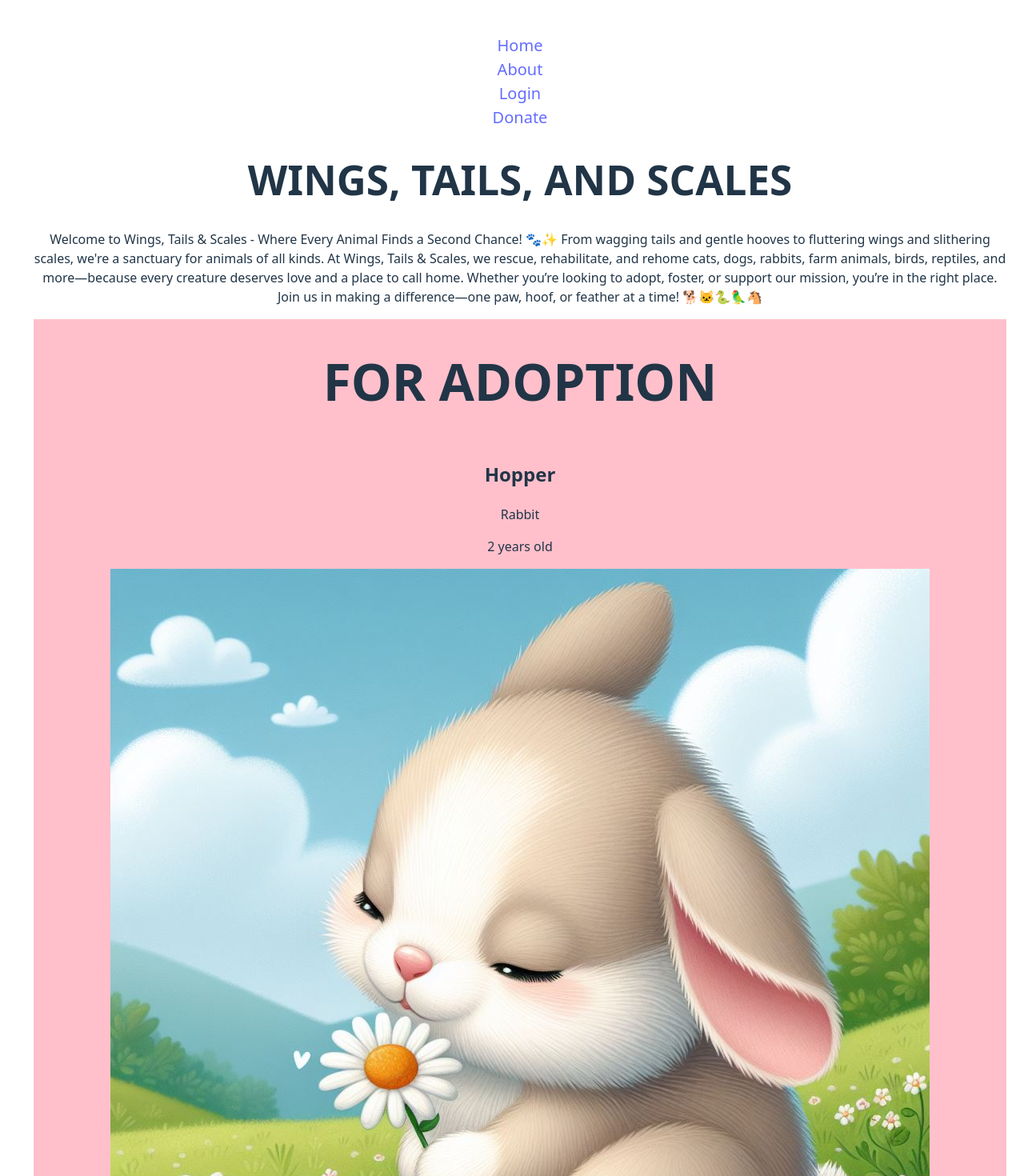
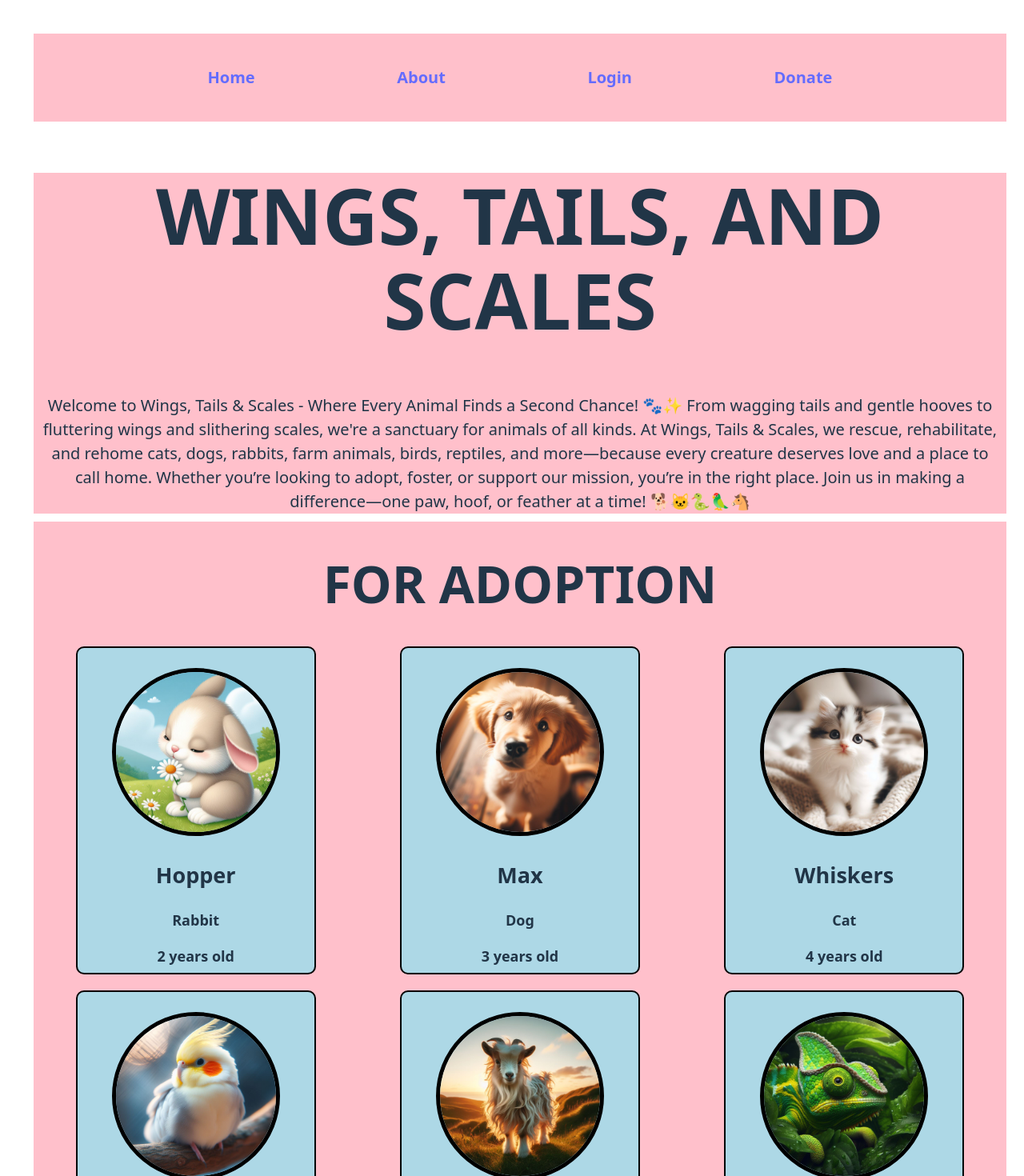
Before and after one commit to Jarbelaez91/Pet-Shelter, a React (Vite) app in the folder pet-shelter/: page / in a window 1280 px wide. Shown: the top 1470 px of the page at 80% size. Built offline with nearby package versions, Linux system fonts and the light colour scheme.

Commit message:
added css to pet cards

```diff
--- a/pet-shelter/src/Components/Navbar.jsx
+++ b/pet-shelter/src/Components/Navbar.jsx
@@ -9,7 +9,7 @@ function Navbar(){
           <Link to= "/about"className="nav-links"> About </Link>
           <Link to= "/login"className="nav-links"> Login </Link>
           <Link to="/donate"className="nav-links"> Donate </Link>
-      </nav>
+        </nav>
     )
 }
 
--- a/pet-shelter/src/Components/PetsCard.jsx
+++ b/pet-shelter/src/Components/PetsCard.jsx
@@ -1,4 +1,5 @@
 import React from 'react'
+import "../css/home.css"
 
 export default function PetsCard({ pets }) {
   return (
@@ -8,15 +9,16 @@ export default function PetsCard({ pets }) {
         <header className=" cards-title">
           <h1>FOR ADOPTION</h1>
         </header>
-
+        <div className="card-container">
         {pets.map((pet)=>(
-            <div key = {pet.id}>
+            <div className='cards' key = {pet.id}>
+                <img  className="card-img" src= {pet.image} alt={`${pet.name}`}/>
                 <h2> {pet.name} </h2>
                 <p> {pet.species} </p>
-                <p> {pet.age} </p>
-                <img src= {pet.image} alt={`${pet.name}`}/>
+                <p > {pet.age} </p>
                 </div>
         ) )}
+        </div>
 
     </div>
     </div>
--- a/pet-shelter/src/css/home.css
+++ b/pet-shelter/src/css/home.css
@@ -17,14 +17,16 @@ body{
     text-align: center;
     font-size: 20px;
 
+
 }
 
-.cards-container{
+.card-container{
     display: grid;
     grid-template-columns:300px 300px 300px;
     grid-template-rows: 430px 430px 430px;
    justify-content: center;
    justify-content: space-around;
+
 
 }
 
@@ -49,3 +51,16 @@ body{
 .display-more-button{
     text-align: center;
 }
+.body-title{
+    text-align: center;
+    font-size: 30px;
+}
+
+.body-about{
+    font-size: 20px;
+    margin: 10px;
+}
+
+.body-container{
+    background-color: pink;
+}
--- a/pet-shelter/src/css/nav.css
+++ b/pet-shelter/src/css/nav.css
@@ -1,17 +1,18 @@
-.navbar{
-    background-color: pink;
-    padding: 20px;
-    width: auto;
-}
+
 
 .navbar-box{
     font-size: 20px;
-    width: 100%;
+    width: auto;
+    height: auto;
+    background-color: pink;
+    padding: 40px;
+    display: inline-block;
+    display: flex;
+    justify-content: space-evenly;
+
 }
 
 .nav-links{
-    list-style-type: none;
-    display: flex;
-    justify-content:flex-start ;
-    justify-content: space-around;
+    font-weight: bold;
+
 }
```
